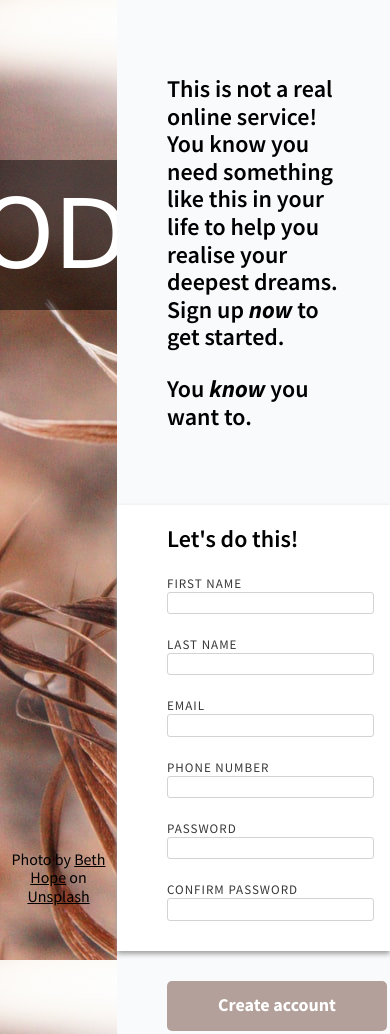
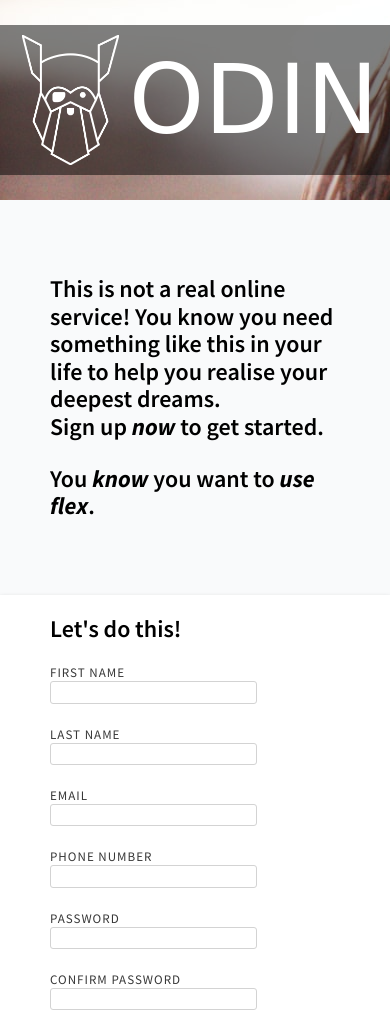
Before and after one commit to DorukEmre/Sign-up-form, a plain HTML site: page index.html in a window 390 px wide. Shown: the top 1034 px of the page. Drawn offline with Linux system fonts and the light colour scheme; a web font is replaced by a local one.

Commit message:
Modified index.html and style.css. Site responsive

```diff
--- a/css/style.css
+++ b/css/style.css
@@ -27,8 +27,9 @@ body {
   min-height: 57rem;
 
 }
-body > aside {
-  background-image: url(../assets/beth-hope-RdPyf-yUz30-unsplash-640x960.jpg);
+aside {
+  background: url(../assets/beth-hope-RdPyf-yUz30-unsplash-640x960.jpg), rgb(179, 160, 154);;
+  background-repeat: no-repeat;
   max-width: 535px;
   width: 30%;
 }
@@ -42,17 +43,24 @@ main {
 /******************************************
 /* LAYOUT
 /*******************************************/
+aside {
+  display: flex;
+  flex-direction: column;
+  justify-content: space-between;
+}
 .band {
-  height: 150px;
+  min-height: 150px;
   width: 100%;
   background: rgba(0, 0, 0, 0.5);
   margin-top: 10rem;
   display: flex;
   justify-content: center;
   align-items: center;
+  flex-wrap: wrap;
 }
 .band img {
-  height: 80%;
+  max-height: 130px;
+  margin: 10px;
 }
 .band p {
   font-family: 'Skranji', cursive;
@@ -61,8 +69,9 @@ main {
   margin: 0;
 }
 aside > p {
+  max-width: 80%;
+  align-self: center;
   text-align: center;
-  margin: 540px 10px 0;
 }
 aside a {
   color: black;
@@ -114,12 +123,20 @@ input {
   border: 1px solid lightgray;
   border-radius: 3px;
 }
+input:invalid {
+  border-color: red;
+}
+input:focus {
+  outline: 0;
+  border-color: blue;
+  box-shadow: 0 0 2px black;
+}
 
 main > section:last-of-type {
   min-height: 19rem;
   padding: 30px 50px 0;
 }
-main > section:last-of-type button {
+button {
   background: rgb(179, 160, 154);
   color: white;
   font-size: 18px;
@@ -128,6 +145,13 @@ main > section:last-of-type button {
   height: 50px;
   border: none;
   border-radius: 5px;
+  transition-duration: 0.2s;
+}
+button:hover {
+  background: rgb(104, 83, 76);
+}
+button:active {
+  transform: translate(0, 7px);
 }
 main > section:last-of-type a {
   text-decoration: none;
@@ -139,6 +163,38 @@ main > section:last-of-type p {
 }
 
 
+
+
 /******************************************
 /* ADDITIONAL STYLES
 /*******************************************/
+
+@media screen and (max-width: 640px) {
+  body {
+    flex-direction: column;
+  }
+
+  aside {
+    height: 200px;
+    width: 100%;
+    max-width: 100%;
+  }
+
+  .band {
+    margin-top: 25px;
+  }
+
+  aside > p {
+    display: none;
+  }
+
+  main {
+    width: 100%;
+  }
+}
+
+@media screen and (max-width: 349px) {
+  .band img {
+    display: none;
+  }
+}
--- a/index.html
+++ b/index.html
@@ -30,26 +30,26 @@
 				<p>This is not a real online service! You know you need something like this
 					in your life to help you realise your deepest dreams.</p>
 				<p>Sign up <em>now</em> to get started.</p>
-				<p>You <em>know</em> you want to.</p>
+				<p>You <em>know</em> you want to <em>use flex</em>.</p>
 			</section>
 			<section>
 				<h2>Let's do this!</h2>
-				<form action="#">
+				<form action="http://httpbin.org/post" method="post" id="form">
 					<div>
-						<label for="first_name">FIRST NAME</label>
-						<input type="text" name="first_name" id="first_name">
+						<label for="firstName">FIRST NAME</label>
+						<input type="text" name="firstName" id="firstName">
 					</div>
 					<div>
-						<label for="last_name">LAST NAME</label>
-						<input type="text" name="last_name" id="last_name">
+						<label for="lastName">LAST NAME</label>
+						<input type="text" name="lastName" id="lastName">
 					</div>
 					<div>
 						<label for="email">EMAIL</label>
 						<input type="email" name="email" id="email">
 					</div>
 					<div>
-						<label for="phone_number">PHONE NUMBER</label>
-						<input type="number" name="phone_number" id="phone_number">
+						<label for="phoneNumber">PHONE NUMBER</label>
+						<input type="tel" name="phoneNumber" id="phoneNumber" minlength="6" maxlength="10" pattern="[0-9]{4,10}">
 					</div>
 					<div>
 						<label for="password">PASSWORD</label>
@@ -62,7 +62,7 @@
 				</form>
 			</section>
 			<section>
-				<button type="submit">Create account</button>
+				<button type="submit" form="form">Create account</button>
 				<p>Already have an account? <a href="#">Log in</a></p>
 			</section>
 		</main>
```
